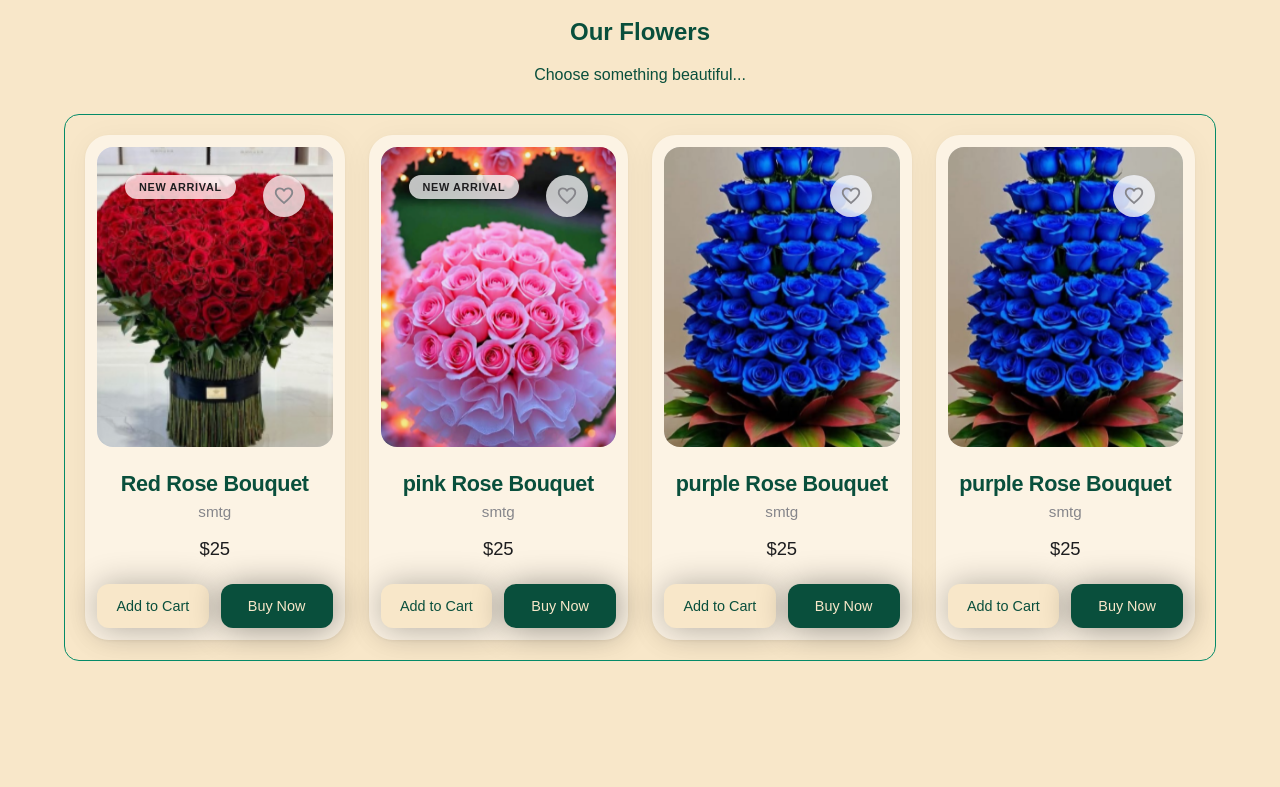
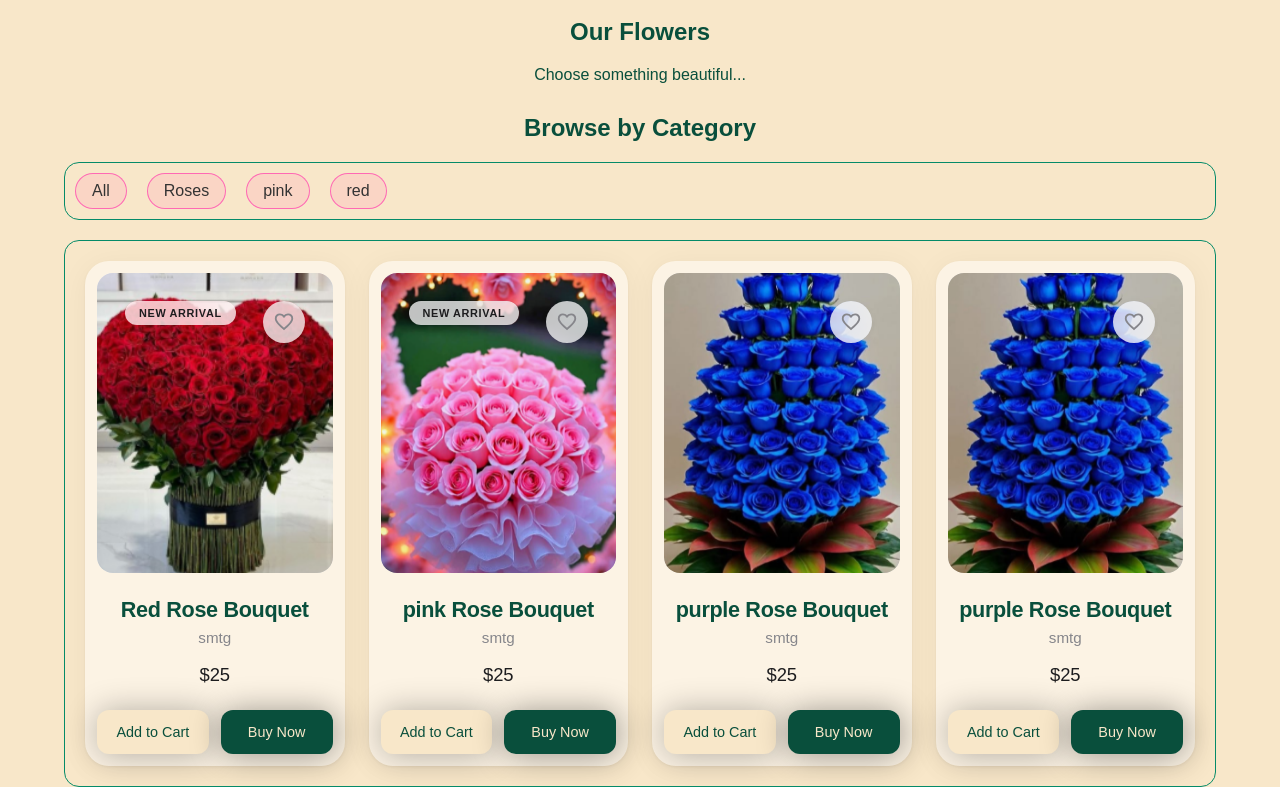
Before and after one commit to nahor-dev/Bloomora, a plain HTML site: page index.html in a window 1280 px wide. Shown: the part 873-1660 px from the top of the page. Before the commit the page ends 1534 px from the top, so only its background shows below. Drawn offline with Linux system fonts and the light colour scheme; a web font is replaced by a local one.

Commit message:
category saerching

```diff
--- a/css/style.css
+++ b/css/style.css
@@ -342,6 +342,7 @@ main{
     border: 1px solid #058b68;
     border-radius: 15px;
     padding: 20px;
+   /* background-color: white; */
     overflow: hidden;
     display: grid;
     grid-template-columns: repeat(4, 1fr);
@@ -622,6 +623,40 @@ main .hidden{
 .checkout-btn:hover{
   transform: translateY(-2px);
 }
+
+
+
+/* category section */
+
+.category-lists-container .category-list{
+  border: 1px solid #058b68;
+  border-radius: 15px;
+  display: flex;
+  row-gap: 5px;
+  column-gap: 20px;
+  flex-wrap: wrap;
+  margin: 20px 0px;
+  /* background-color: red; */
+  padding: 10px;
+
+
+}
+.category-lists-container .category-list li{
+  list-style: none;
+}
+
+
+.category-btn {
+  background-color: #ffb6c15d;
+  color: #333;
+  border: 1px solid #ff69b4fe;
+  padding: 8px 16px;
+  border-radius: 20px;
+  font-size: 16px;
+  cursor: pointer;
+}
+
+
 /* Mobile */
 /*
 @media (max-width: 600px) {
--- a/index.html
+++ b/index.html
@@ -15,7 +15,6 @@
       href="https://fonts.googleapis.com/css2?family=Bubblegum+Sans&family=Dancing+Script:wght@400..700&family=Monsieur+La+Doulaise&family=Pacifico&family=Playfair:ital,opsz,wght@0,5..1200,300..900;1,5..1200,300..900&family=Poppins:ital,wght@0,100;0,200;0,300;0,400;0,500;0,600;0,700;0,800;0,900;1,100;1,200;1,300;1,400;1,500;1,600;1,700;1,800;1,900&family=Roboto:ital,wght@0,100..900;1,100..900&family=Sekuya&display=swap"
       rel="stylesheet"
     />
-
   </head>
 
   <body>
@@ -30,7 +29,11 @@
           <li><a href="#flowers">Flowers</a></li>
           <li><a href="#about">About</a></li>
           <li><a href="#contact">Contact</a></li>
-          <li><a href="#cart" class="cart-link"> Cart  <span class="cart-item-number "></span></a></li>
+          <li>
+            <a href="#cart" class="cart-link">
+              Cart <span class="cart-item-number"></span
+            ></a>
+          </li>
         </ul>
       </nav>
 
@@ -44,8 +47,6 @@
             placeholder="Type your text"
             id="search_input"
           />
-
-
         </form>
 
         <button class="search__button" id="search_button">
@@ -75,7 +76,7 @@
           </p>
           <div class="btn">
             <a href="#flowers" class="cta-btn shop-now">Shop Now</a>
-            <a href="#cart" class ="cta-btn cart-link" >Cart</a>
+            <a href="#cart" class="cta-btn cart-link">Cart</a>
           </div>
         </div>
         <img
@@ -87,6 +88,19 @@
       <section id="flowers">
         <h2>Our Flowers</h2>
         <p>Choose something beautiful...</p>
+
+        <div class="category-lists-container">
+          <h2>Browse by Category</h2>
+          <ul class="category-list">
+            <li>
+    <button type="button" class="category-btn" data-category="All">
+      All
+    </button>
+  </li>
+
+          </ul>
+        </div>
+
         <div class="flower-grid">
           <!-- JavaScript will render flower cards here -->
         </div>
@@ -95,7 +109,7 @@
       <section class="cart hidden" id="cart">
         <h2>Your Cart</h2>
 
-      <div class="cart-items ">
+        <div class="cart-items">
           <!-- JavaScript will render cart items here -->
         </div>
 
@@ -105,9 +119,6 @@
           <button type="button" class="checkout-btn">Checkout</button>
         </div>
       </section>
-
-
-
     </main>
     <footer></footer>
     <script type="module" src="js/app.js"></script>
--- a/js/app.js
+++ b/js/app.js
@@ -10,37 +10,32 @@ const cartTotal = document.querySelector(".cart-total");
 
 import { products } from "./products.js";
 
-let cart = JSON.parse(localStorage.getItem('cart')) || [];
-
+let cart = JSON.parse(localStorage.getItem("cart")) || [];
 
 const flowerGrid = document.querySelector(".flower-grid");
-const cartLinks = document.querySelectorAll(".cart-link")
-const cardPage = document.getElementById("cart")
-
+const cartLinks = document.querySelectorAll(".cart-link");
+const cardPage = document.getElementById("cart");
+const categoryLists = document.querySelector(".category-list");
 
 function showCart() {
-   cardPage.classList.toggle("hidden")
-    renderCart()
+  cardPage.classList.toggle("hidden");
+  renderCart();
 }
-
-
 
 cartLinks.forEach((cartLink) => {
   cartLink.addEventListener("click", () => {
-    showCart()
-
-
-  })
-})
+    showCart();
+  });
+});
 
 
 
 function renderProducts(productsToRender) {
-  flowerGrid.innerHTML = productsToRender.map((product) => {
+  flowerGrid.innerHTML = productsToRender
+    .map((product) => {
+      const badgeClass = product.newArrival ? "" : "not-new";
 
-    const badgeClass = product.newArrival ? "" : "not-new";
-
-    return `
+      return `
       <article class="apple-flower-card">
 
 
@@ -69,24 +64,11 @@ function renderProducts(productsToRender) {
         </div>
       </article>
     `;
-  }).join("");
+    })
+    .join("");
 }
 
-
 renderProducts(products);
-
-
-
-
-
-
-
-
-
-
-
-
-
 
 flowerGrid.addEventListener("click", (event) => {
   if (!event.target.classList.contains("btn-secondary")) return;
@@ -97,18 +79,17 @@ flowerGrid.addEventListener("click", (event) => {
 
   cart.push(product);
 
-  saveCartToStorage()
+  saveCartToStorage();
 
-    cardPage.classList.remove("hidden")
-    cartItemNumberCount()
-    renderCart()
-
+  cardPage.classList.remove("hidden");
+  cartItemNumberCount();
+  renderCart();
 });
 
 function renderCart() {
-
-
-  cartItems.innerHTML = cart.map((product, index) => `
+  cartItems.innerHTML = cart
+    .map(
+      (product, index) => `
     <div class="cart-item" data-id = "${product.id}">
       <img src="${product.image}" alt="${product.name}">
 
@@ -121,82 +102,111 @@ function renderCart() {
         Remove
       </button>
     </div>
-  `).join("");
+  `,
+    )
+    .join("");
 
-  const total = cart.reduce((sum, product) => {return sum + product.price}, 0);
+  const total = cart.reduce((sum, product) => {
+    return sum + product.price;
+  }, 0);
 
   cartTotal.textContent = total.toFixed(2);
+}
+
+cartItems.addEventListener("click", (event) => {
+  if (event.target.classList.contains("remove-btn")) {
+    const itemCard = event.target.closest(".cart-item");
+    const productId = Number(itemCard.dataset.id);
+
+    const itemIndex = cart.findIndex((product) => product.id === productId);
+
+    if (itemIndex !== -1) {
+      cart.splice(itemIndex, 1);
+
+      saveCartToStorage();
+      cartItemNumberCount();
+      renderCart();
+    }
+  }
+});
+
+function saveCartToStorage() {
+  localStorage.setItem("cart", JSON.stringify(cart));
+}
+
+const cartItemNumber = document.querySelector(".cart-item-number");
+
+function cartItemNumberCount() {
+  if (cart.length === 0) {
+    cartItemNumber.classList.add("not-seen");
+    return;
+  }
+  cartItemNumber.textContent = cart.length;
+}
+cartItemNumberCount();
+
+const showMoreBtn = document.querySelector(".show-more");
+
+showMoreBtn.addEventListener("click", () => {
+  cartItems.classList.toggle("open");
+
+  if (cartItems.classList.contains("open")) {
+    showMoreBtn.innerHTML = "show less";
+  } else {
+    showMoreBtn.innerHTML = "show more";
+  }
+});
+
+const searchInput = document.getElementById("search_input");
+
+searchInput.addEventListener("input", () => {
+  const searchTerm = searchInput.value.toLowerCase().trim();
+
+  const filteredProducts = products.filter((product) =>
+    product.name.toLowerCase().includes(searchTerm),
+  );
+
+  renderProducts(filteredProducts);
+});
 
 
 
-}
+const uniqueCategories = [...new Set(products.map(p => p.category))];
 
 
 
-cartItems.addEventListener("click", (event)=>{
-  if(event.target.classList.contains("remove-btn")) {
+categoryLists.innerHTML += uniqueCategories.map(category =>`
+    <li>
+    <button type="button" class="category-btn" data-category="${category}">
+      ${category}
+    </button>
+  </li>
 
-    const itemCard = event.target.closest(".cart-item")
-    const productId = Number(itemCard.dataset.id)
-
-    const itemIndex = cart.findIndex(product => product.id === productId);
-
-    if (itemIndex !== -1) {
-
-            cart.splice(itemIndex, 1);
-
-            saveCartToStorage()
-            cartItemNumberCount()
-            renderCart();
-    }
-  }
-})
-
-function saveCartToStorage() {
-
-    localStorage.setItem('cart', JSON.stringify(cart));
-}
+`
 
 
-const cartItemNumber = document.querySelector(".cart-item-number")
-
-function cartItemNumberCount(){
-  if (cart.length === 0) {
-    cartItemNumber.classList.add("not-seen")
-    return
-  }
-  cartItemNumber.textContent = cart.length
-
-}
-cartItemNumberCount()
-
-const showMoreBtn = document.querySelector(".show-more")
-
-showMoreBtn.addEventListener("click", () => {
-  cartItems.classList.toggle("open")
-
-
-  if (cartItems.classList.contains("open")){
-    showMoreBtn.innerHTML = "show less"
-  } else {
-    showMoreBtn.innerHTML = "show more"
-  }
-
-})
-
-
-
-const searchInput = document.getElementById("search_input")
+).join("")
 
 
 
 
-searchInput.addEventListener("input", () => {
-  const searchTerm = searchInput.value.toLowerCase().trim();
+categoryLists.addEventListener("click", (event) =>{
+  if (!event.target.classList.contains("category-btn")) return;
 
-  const filteredProducts = products.filter(product =>
-    product.name.toLowerCase().includes(searchTerm)
-  );
 
-  renderProducts(filteredProducts);
-});
+
+  const categoryItem = event.target.dataset.category.toLowerCase()
+
+  if (categoryItem === "all") {
+    renderProducts(products);
+    return;
+  }
+
+  const categoryProduct = products.filter(product =>
+  product.category.toLowerCase().includes(categoryItem)
+
+
+)
+
+  renderProducts(categoryProduct);
+})
--- a/js/products.js
+++ b/js/products.js
@@ -14,7 +14,7 @@ export const products = [
         name: "pink Rose Bouquet",
         descriptions:"smtg",
         price: 25,
-        category: "Roses",
+        category: "pink",
         image: "assets/img/pink-roses.png",
         newArrival : true
 
@@ -34,7 +34,7 @@ export const products = [
         name: "purple Rose Bouquet",
         descriptions:"smtg",
         price: 25,
-        category: "Roses",
+        category: "red",
         image: "assets/img/purple-roses.png",
         newArrival : false
 
```
Lines whose indentation alone changed are shown as unchanged.
